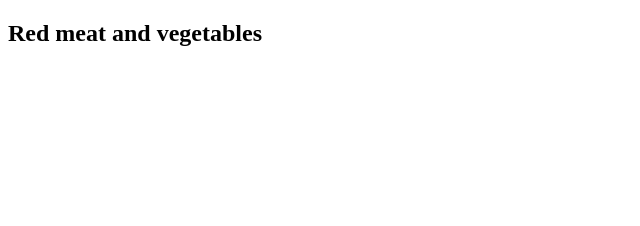
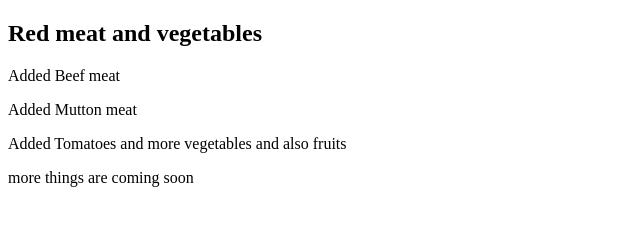
Before and after one commit to onlyalamin2003-max/Red-mart, a plain HTML site: page index.html in a window 1280 px wide. Shown: the whole page, without its empty margins (0-640 px from the left). Drawn offline with Linux system fonts and the light colour scheme.

Commit message:
more fruits coming

```diff
--- a/index.html
+++ b/index.html
@@ -7,5 +7,10 @@
 </head>
 <body>
     <h2>Red meat and vegetables</h2>
+    <p>Added Beef meat</p>
+    <p>Added Mutton meat</p>
+    <p>Added Tomatoes and more vegetables and also fruits</p>
+    <p>more things are coming soon</p>
+
 </body>
 </html>
```
